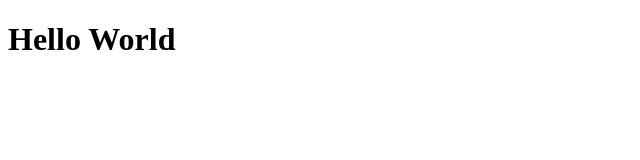
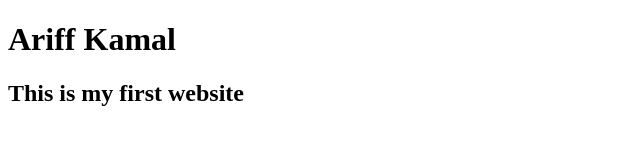
Before and after one commit to ariffkamal/portfolio_ariff, a plain HTML site: page index.html in a window 1280 px wide. Shown: the whole page, without its empty margins (0-640 px from the left). Drawn offline with Linux system fonts and the light colour scheme.

Commit message:
Add name and interest

```diff
--- a/index.html
+++ b/index.html
@@ -1,2 +1,3 @@
 <!DOCTYPE html>
-<h1>Hello World</h1>
+<h1>Ariff Kamal</h1>
+<h2>This is my first website</h2>
```
